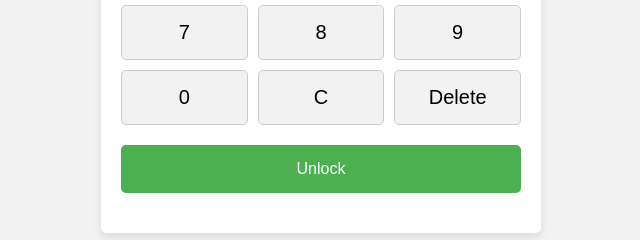
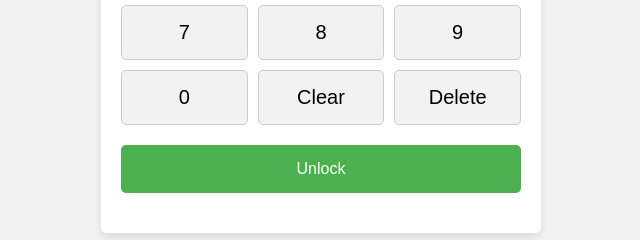
Before and after one commit to dihnhuunam/Door-Lock-System, a plain HTML site: page source/unlock_page/unlock_page.html in a window 1280 px wide. Shown: the part 313-553 px from the top of the page, 319-959 px from the left. Drawn offline with Linux system fonts and the light colour scheme.

Commit message:
.\arduino_rfid_keypad\

```diff
--- a/source/unlock_page/unlock_page.html
+++ b/source/unlock_page/unlock_page.html
@@ -21,7 +21,7 @@
             <div class="key" onclick="addDigit('8')">8</div>
             <div class="key" onclick="addDigit('9')">9</div>
             <div class="key" onclick="addDigit('0')">0</div>
-            <div class="key" onclick="clearPassword()">C</div>
+            <div class="key" onclick="clearPassword()">Clear</div>
             <div class="key" onclick="deleteLastDigit()">Delete</div>
         </div>
         <input type="submit" value="Unlock" onclick="submitPassword()">
```
